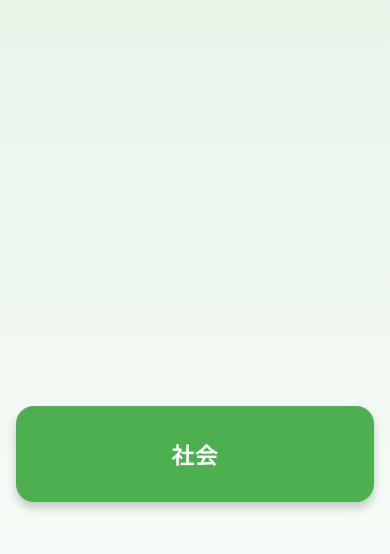
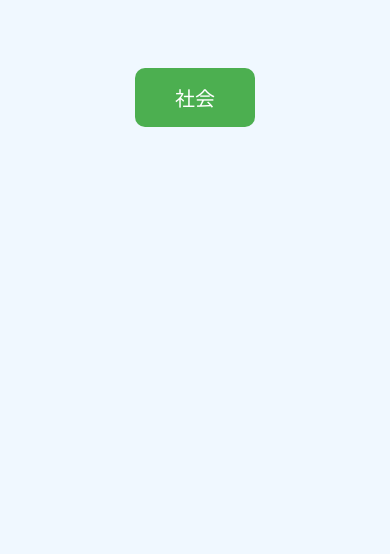
Before and after one commit to 06091210/study, a plain HTML site: page index.html in a window 390 px wide. Drawn offline with Linux system fonts and the light colour scheme.

Commit message:
Update index.html

```diff
--- a/index.html
+++ b/index.html
@@ -691,73 +691,44 @@ button:hover {
   <meta name="theme-color" content="#4CAF50">
   <style>
     body {
-      font-family: "Hiragino Kaku Gothic ProN", "Segoe UI", sans-serif;
-      background: linear-gradient(180deg, #e8f5e9, #ffffff);
-      display: flex;
-      justify-content: center;
-      align-items: center;
-      height: 100vh;
-      margin: 0;
-      padding: 1.5em;
+      font-family: "Hiragino Kaku Gothic ProN", sans-serif;
+      background-color: #f0f8ff;
+      text-align: center;
+      padding-top: 50px;
     }
-
+    img {
+      width: 120px;
+      border-radius: 15px;
+      margin-bottom: 20px;
+    }
+    h1 {
+      color: #333;
+      margin-bottom: 40px;
+    }
     a {
-      display: block;
-      width: 100%;
-      max-width: 400px; /* タブレット以上では中央寄せ */
-      text-align: center;
-      background: #4CAF50;
+      display: inline-block;
+      padding: 15px 40px;
+      margin: 10px;
+      background-color: #4CAF50;
       color: white;
+      font-size: 20px;
       text-decoration: none;
-      padding: 1.2em;
-      font-size: clamp(1.2rem, 4vw, 1.8rem);
-      border-radius: 1em;
-      box-shadow: 0 6px 10px rgba(0, 0, 0, 0.2);
-      transition: all 0.2s ease;
-      font-weight: bold;
-      letter-spacing: 0.05em;
+      border-radius: 10px;
+      transition: background-color 0.3s;
     }
-
     a:hover {
-      background: #43a047;
-      transform: translateY(-2px);
-    }
-
-    a:active {
-      background: #388e3c;
-      transform: translateY(0);
-      box-shadow: 0 3px 5px rgba(0, 0, 0, 0.3);
-    }
-
-    /* スマホでの最適化 */
-    @media (max-width: 480px) {
-      body {
-        padding: 2em 1em;
-      }
-      a {
-        font-size: 1.4rem;
-        padding: 1.4em;
-        border-radius: 0.8em;
-      }
-    }
-
-    /* さらに小さい画面（例：iPhone SEなど）用 */
-    @media (max-width: 360px) {
-      a {
-        font-size: 1.2rem;
-        padding: 1.3em;
-      }
+      background-color: #45a049;
     }
   </style>
 </head>
 <body>
-  <a href="https://06091210.github.io/study/SocialStudies.html">社会</a>
-<script>
-  if ("serviceWorker" in navigator) {
+  <a href="SocialStudies.html">社会</a>
+</body>
+  <script>
+    if ("serviceWorker" in navigator) {
     navigator.serviceWorker.register("service-worker.js")
       .then(() => console.log("Service Worker registered"))
       .catch(err => console.error("SW registration failed", err));
   }
-</script>
-</body>
+  </script>
 </html>
```
